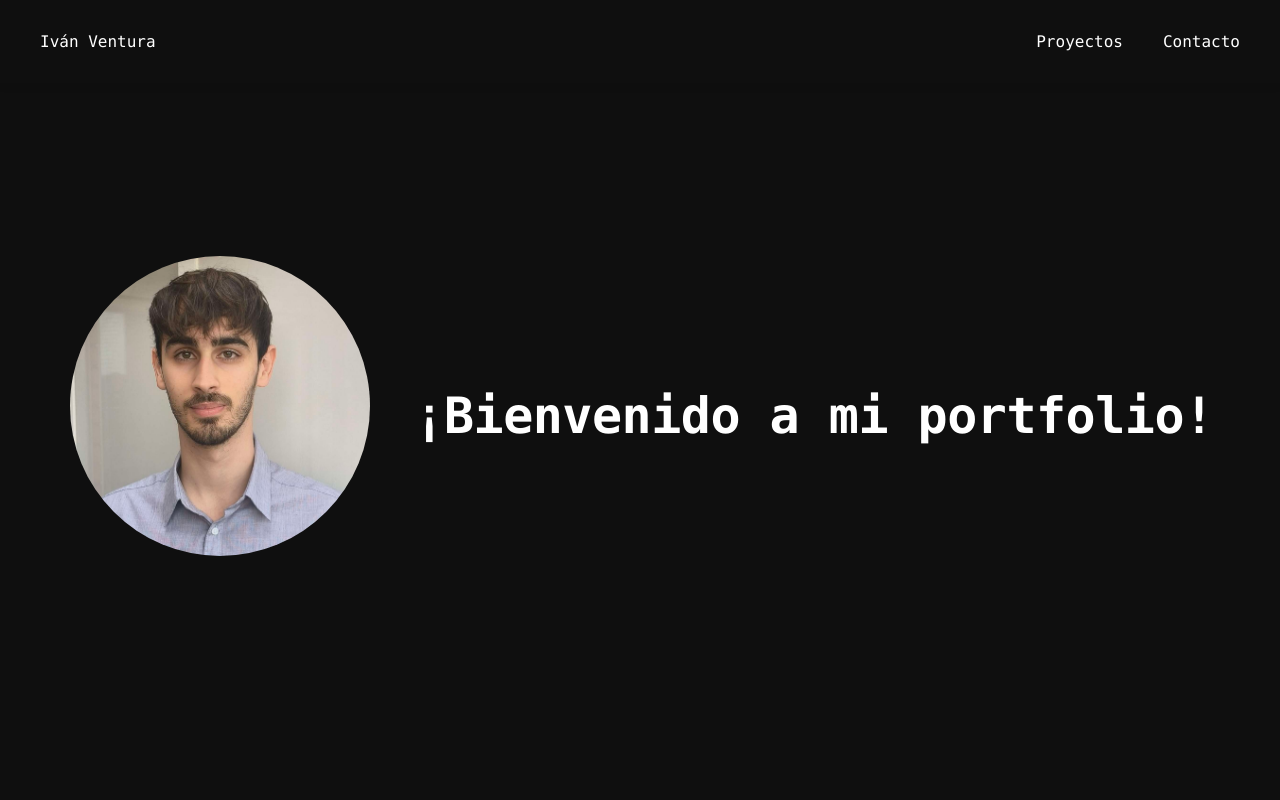
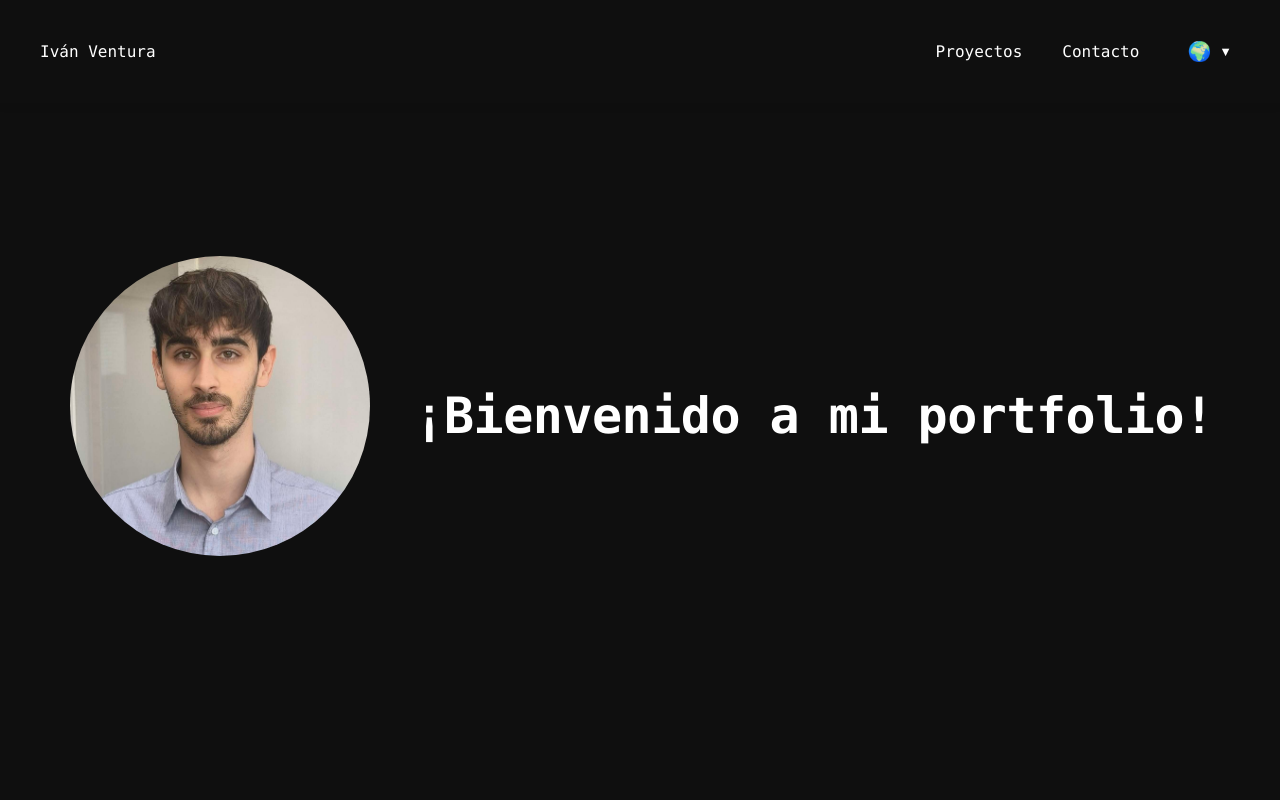
Before and after one commit to IvanVent/portfolio, a Next.js app: page / in a window 1280 px wide. Shown: the top 800 px of the page. Built offline with nearby package versions, Linux system fonts and the light colour scheme.

Commit message:
cambiar entre idiomas añadido

```diff
--- a/public/locales/en/translation.json
+++ b/public/locales/en/translation.json
@@ -17,9 +17,13 @@
         "mensaje": "Message:",
         "enviar": "Send message"
     },
+    "navbar": {
+        "projects": "Projects",
+        "contact": "Contact"
+    },
     "footer": {
-        "trabajar-juntos": "¿Tienes un proyecto interesante? ¡Vamos a trabajar juntos!",
-        "sigueme": "¡Sígueme!",
-        "contactame": "Contáctame"
+        "trabajar-juntos": "Do you have an interesting project? Let's work together!",
+        "sigueme": "Follow me!",
+        "contactame": "Contact me"
     }
 }
--- a/public/locales/es/translation.json
+++ b/public/locales/es/translation.json
@@ -17,6 +17,10 @@
         "mensaje": "Mensaje:",
         "enviar": "Enviar mensaje"
     },
+    "navbar": {
+        "projects": "Proyectos",
+        "contact": "Contacto"
+    },
     "footer": {
         "trabajar-juntos": "¿Tienes un proyecto interesante? ¡Vamos a trabajar juntos!",
         "sigueme": "¡Sígueme!",
--- a/src/app/globals.css
+++ b/src/app/globals.css
@@ -434,3 +434,101 @@ body {
   margin-top: 6rem !important;
   margin-bottom: 6rem !important;
 }
+
+/* Language Selector Styles */
+.language-selector {
+  position: relative;
+  display: inline-block;
+}
+
+.language-button {
+  background: transparent;
+  border: none;
+  cursor: pointer;
+  display: flex;
+  align-items: center;
+  gap: 0.5rem;
+  padding: 0.5rem;
+  color: var(--foreground);
+  font-size: 1rem;
+  transition: all 0.3s ease;
+  border-radius: 4px;
+}
+
+.language-button:hover {
+  background: rgba(255, 255, 255, 0.1);
+  transform: translateY(-2px);
+}
+
+.globe-icon {
+  font-size: 1.2rem;
+}
+
+.dropdown-arrow {
+  font-size: 0.8rem;
+  transition: transform 0.3s ease;
+}
+
+.language-dropdown {
+  position: absolute;
+  top: 100%;
+  right: 0;
+  background: var(--background);
+  border: 2px solid var(--color-gris);
+  border-radius: 8px;
+  box-shadow: 0 8px 24px rgba(0, 0, 0, 0.2);
+  z-index: 1000;
+  min-width: 140px;
+  animation: dropdownSlide 0.3s ease;
+}
+
+@keyframes dropdownSlide {
+  from {
+    opacity: 0;
+    transform: translateY(-10px);
+  }
+  to {
+    opacity: 1;
+    transform: translateY(0);
+  }
+}
+
+.language-option {
+  display: flex;
+  align-items: center;
+  justify-content: center;
+  padding: 0.75rem 1rem;
+  background: transparent;
+  border: none;
+  width: 100%;
+  cursor: pointer;
+  color: var(--foreground);
+  font-size: 0.9rem;
+  transition: background 0.2s ease;
+}
+
+.language-option:hover {
+  background: var(--color-rojo);
+  color: white;
+}
+
+.language-option.active {
+  background: rgba(255, 255, 255, 0.1);
+  font-weight: 600;
+}
+
+.language-option:first-child {
+  border-radius: 6px 6px 0 0;
+}
+
+.language-option:last-child {
+  border-radius: 0 0 6px 6px;
+}
+
+.flag {
+  font-size: 1.1rem;
+}
+
+.language-name {
+  font-family: var(--font-mono);
+}
--- /dev/null
+++ b/src/components/LanguageSelector.tsx
@@ -0,0 +1,47 @@
+'use client';
+import { useState } from "react";
+import { useTranslation } from "react-i18next";
+
+export default function LanguageSelector() {
+  const [isOpen, setIsOpen] = useState(false);
+  const { i18n } = useTranslation();
+
+  const languages = [
+    { code: 'es', name: 'Español', flag: '🇪🇸' },
+    { code: 'en', name: 'English', flag: '🇺🇸' }
+  ];
+
+  const currentLanguage = languages.find(lang => lang.code === i18n.language) || languages[0];
+
+  const changeLanguage = (langCode: string) => {
+    i18n.changeLanguage(langCode);
+    setIsOpen(false);
+  };
+
+  return (
+    <div className="language-selector">
+      <button
+        className="language-button navbar-item"
+        onClick={() => setIsOpen(!isOpen)}
+        onBlur={() => setTimeout(() => setIsOpen(false), 150)}
+      >
+        <span className="globe-icon">🌍</span>
+        <span className="dropdown-arrow">{isOpen ? '▲' : '▼'}</span>
+      </button>
+
+      {isOpen && (
+        <div className="language-dropdown">
+          {languages.map((language) => (
+            <button
+              key={language.code}
+              className={`language-option ${currentLanguage.code === language.code ? 'active' : ''}`}
+              onClick={() => changeLanguage(language.code)}
+            >
+              <span className="language-name">{language.name}</span>
+            </button>
+          ))}
+        </div>
+      )}
+    </div>
+  );
+}
--- a/src/components/Navbar.tsx
+++ b/src/components/Navbar.tsx
@@ -2,8 +2,11 @@
 import Link from "next/link";
 import '@/app/globals.css';
 import { useNavbarAnimation } from "../hooks/useScrollAnimation";
+import LanguageSelector from "./LanguageSelector";
+import { useTranslation } from "react-i18next";
 
 export default function Navbar() {
+  const { t } = useTranslation("translation");
   useNavbarAnimation();
   return (
     <nav className="navbar-fija">
@@ -15,15 +18,18 @@ export default function Navbar() {
           </Link>
         </div>
         {/* Secciones alineadas a la derecha */}
-        <div id="secciones">
+        <div id="secciones" className="flex flex-row items-center">
           <ul className="flex flex-row">
             <li className="margen-right-grande navbar-item">
-              <Link href="/projects">Proyectos</Link>
+              <Link href="/projects">{t("navbar.projects")}</Link>
             </li>
             <li className="margen-right-grande navbar-item">
-              <Link href="/contact">Contacto</Link>
+              <Link href="/contact">{t("navbar.contact")}</Link>
             </li>
           </ul>
+          <div className="margen-right-grande">
+            <LanguageSelector />
+          </div>
         </div>
       </div>
     </nav>
```
